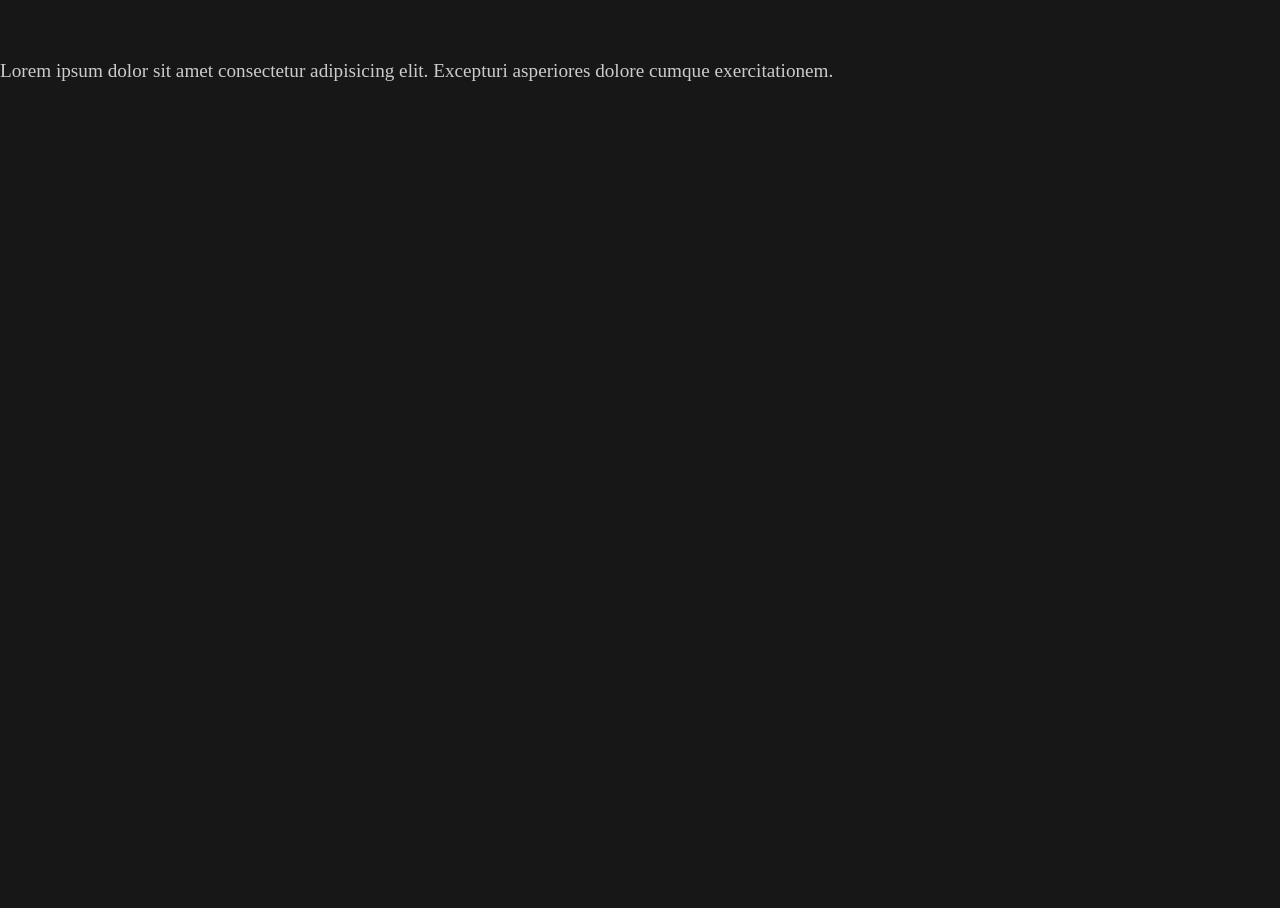
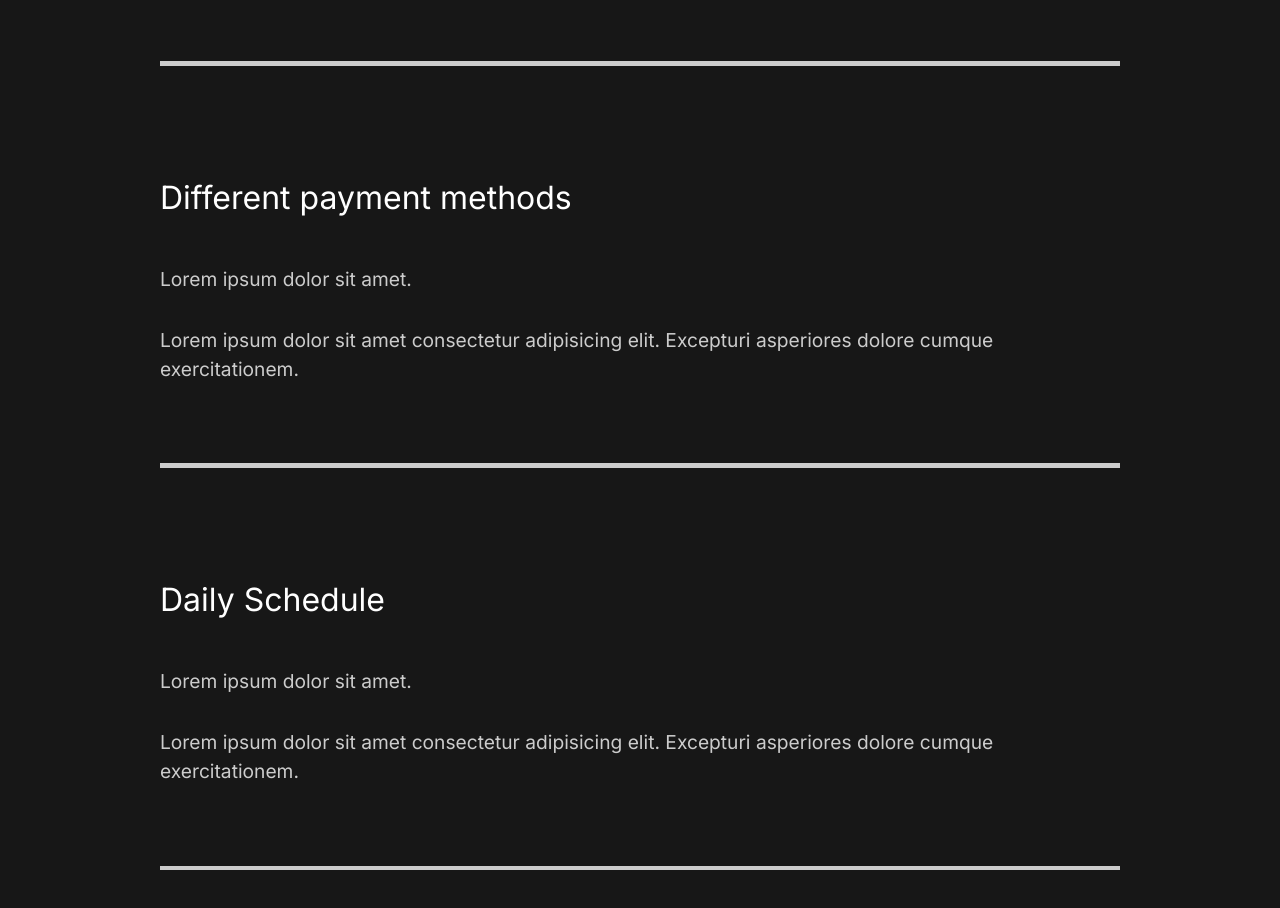
Before and after one commit to jaanvi-39/capture, a React (Create React App) app: page / in a window 1280 px wide. Shown: the part 2980-3888 px from the top of the page. Before the commit the page ends 3106 px from the top, so only its background shows below. Built offline with nearby package versions, Linux system fonts and the light colour scheme.

Commit message:
6. Styling FAQ section

```diff
--- a/public/index.html
+++ b/public/index.html
@@ -15,6 +15,12 @@
       user's mobile device or desktop. See https://developers.google.com/web/fundamentals/web-app-manifest/
     -->
     <link rel="manifest" href="%PUBLIC_URL%/manifest.json" />
+    <link rel="preconnect" href="https://fonts.googleapis.com" />
+    <link rel="preconnect" href="https://fonts.gstatic.com" crossorigin />
+    <link
+      href="https://fonts.googleapis.com/css2?family=Inter:wght@400;700&family=Lobster&display=swap"
+      rel="stylesheet"
+    />
     <!--
       Notice the use of %PUBLIC_URL% in the tags above.
       It will be replaced with the URL of the `public` folder during the build.
--- a/src/components/FaqSection.js
+++ b/src/components/FaqSection.js
@@ -1,6 +1,9 @@
+import styled from "styled-components";
+import { About, StyledDescription } from "./styles";
+
 const FaqSection = () => {
   return (
-    <div className="faq-section">
+    <StyledAbout>
       <h2>
         Any questions? <span>FAQ</span>
       </h2>
@@ -13,6 +16,7 @@
             asperiores dolore cumque exercitationem.
           </p>
         </div>
+        <div className="faq-line"></div>
       </div>
       <div className="question">
         <h4>What products do you offer?</h4>
@@ -23,6 +27,7 @@
             asperiores dolore cumque exercitationem.
           </p>
         </div>
+        <div className="faq-line"></div>
       </div>
       <div className="question">
         <h4>Different payment methods</h4>
@@ -33,6 +38,7 @@
             asperiores dolore cumque exercitationem.
           </p>
         </div>
+        <div className="faq-line"></div>
       </div>
       <div className="question">
         <h4>Daily Schedule</h4>
@@ -43,9 +49,42 @@
             asperiores dolore cumque exercitationem.
           </p>
         </div>
+        <div className="faq-line"></div>
       </div>
-    </div>
+    </StyledAbout>
   );
 };
 
+const StyledAbout = styled(About)`
+  display: block;
+  span {
+    display: block;
+  }
+  h2 {
+    padding-bottom: 2rem;
+    font-weight: lighter;
+  }
+  h4 {
+    font-size: 2rem;
+    font-weight: lighter;
+  }
+  .faq-line {
+    background: #cccccc;
+    height: 0.3rem;
+    margin: 2rem 0rem;
+    width: 100%;
+  }
+
+  .question {
+    padding: 2.5rem 0rem;
+    cursor: pointer;
+  }
+  .answer {
+    padding: 2rem 0rem;
+    p {
+      padding: 1rem 0rem;
+    }
+  }
+`;
+
 export default FaqSection;
--- a/src/components/GlobalStyles.js
+++ b/src/components/GlobalStyles.js
@@ -8,6 +8,7 @@
 }
 body{
     background: rgb(23, 23, 23);
+    font-family: 'Inter', sans-serif;
 }
 button{
     cursor: pointer;
```
